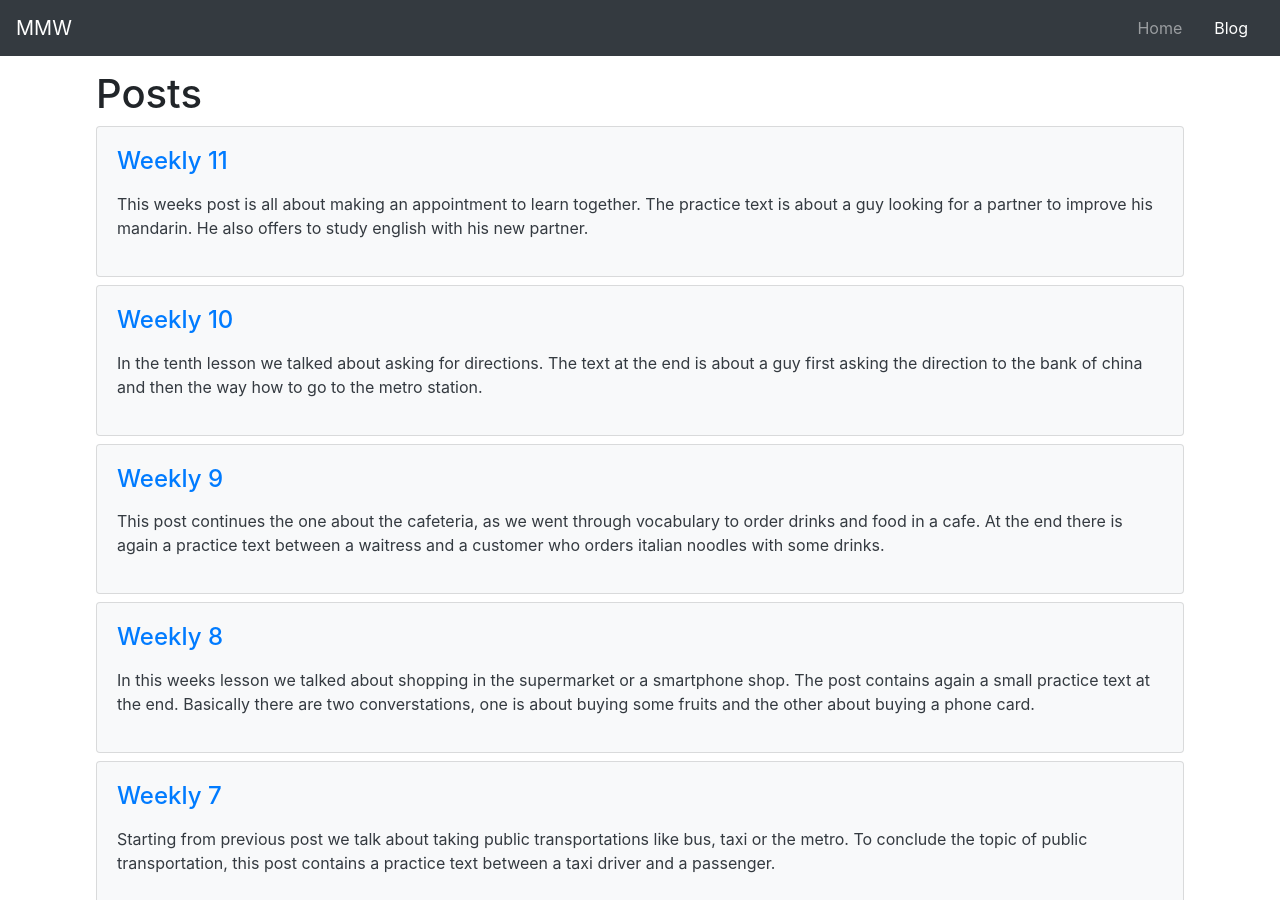
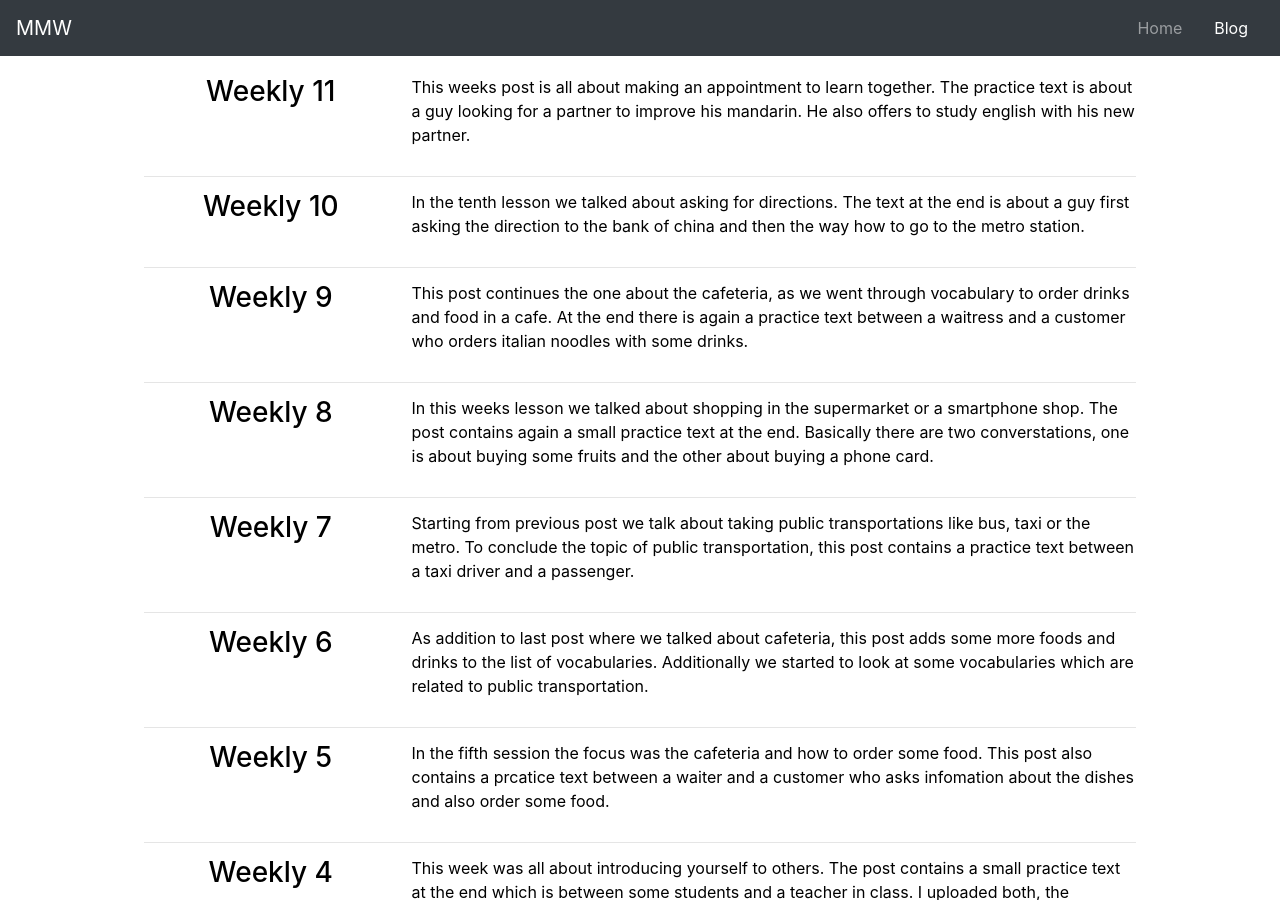
Before and after one commit to johannst/mmw, a Jekyll site: the page built from blog.html, in a window 1280 px wide and 900 px high. Built offline with Jekyll 4.4.1, drawn with Linux system fonts in a browser that asks for light colours.

Commit message:
new layout for blog page using simple-list

```diff
--- a/blog.html
+++ b/blog.html
@@ -1,15 +1,25 @@
 ---
 layout: page
 ---
-<h1>Posts</h1>
 
-{% for post in site.posts %}
-<div class="card bg-light text-dark mb-2">
-  <div class="card-body">
-
-    <h4><a href="{{ site.baseurl }}{{ post.url }}">{{ post.title }}</a></h4>
-    <p>{{ post.excerpt }}</p>
-
-  </div>
+<div class="simple-list px-2 px-md-5">
+  <ul style="padding-left: 0rem;">
+    {% for post in site.posts %}
+    <li>
+      <a href="{{ site.baseurl }}{{ post.url }}">
+        <div class="row">
+          <div class="col-12 col-md-4 col-lg-3">
+            <h3 class="text-center">{{ post.title }}</h3>
+          </div>
+          <div class="col-12 col-md-8 col-lg-9">
+            <div class="text-left">
+              {{ post.excerpt }}
+            </div>
+          </div>
+        </div>
+      </a>
+    </li>
+    <hr style="margin-bottom: 0.5rem; margin-top: 0.5rem;">
+    {% endfor %}
+  </ul>
 </div>
-{% endfor %}
```
